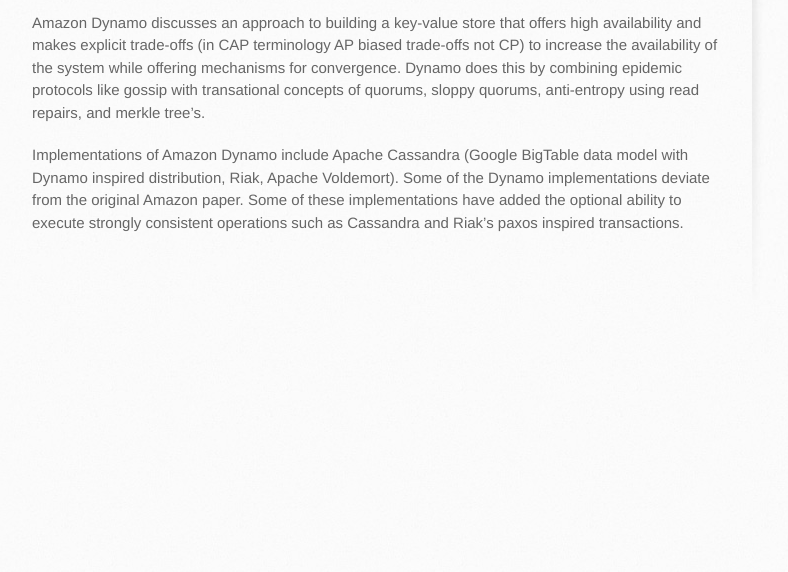
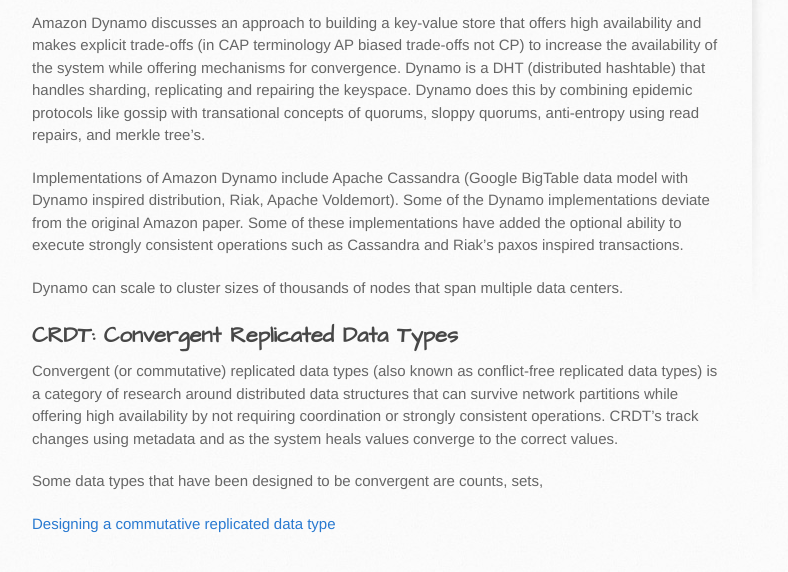
Before and after one commit to simongui/simongui.github.io, a Jekyll site: the page built from distributed-systems/eventual-consistency.md, in a window 1280 px wide, cut to the strip 436-1014 px from the top of the page. Shown: the top 572 px of the strip, without its empty margins (138-926 px from the left). Built offline with Jekyll 4.4.1, drawn with Linux system fonts in a browser that asks for light colours; before the commit the page ends 900 px from its top, so only the background shows below that.

Commit message:
no message

```diff
--- a/distributed-systems/eventual-consistency.md
+++ b/distributed-systems/eventual-consistency.md
@@ -9,6 +9,16 @@
 
 [Amazon Dynamo: Amazon’s Highly Available Key-value Store](http://www.allthingsdistributed.com/files/amazon-dynamo-sosp2007.pdf){:target="_blank"}
 
-Amazon Dynamo discusses an approach to building a key-value store that offers high availability and makes explicit trade-offs (in CAP terminology AP biased trade-offs not CP) to increase the availability of the system while offering mechanisms for convergence. Dynamo does this by combining epidemic protocols like gossip with transational concepts of quorums, sloppy quorums, anti-entropy using read repairs, and merkle tree's.
+Amazon Dynamo discusses an approach to building a key-value store that offers high availability and makes explicit trade-offs (in CAP terminology AP biased trade-offs not CP) to increase the availability of the system while offering mechanisms for convergence. Dynamo is a DHT (distributed hashtable) that handles sharding, replicating and repairing the keyspace. Dynamo does this by combining epidemic protocols like gossip with transational concepts of quorums, sloppy quorums, anti-entropy using read repairs, and merkle tree's.
 
 Implementations of Amazon Dynamo include Apache Cassandra (Google BigTable data model with Dynamo inspired distribution, Riak, Apache Voldemort). Some of the Dynamo implementations deviate from the original Amazon paper. Some of these implementations have added the optional ability to execute strongly consistent operations such as Cassandra and Riak's paxos inspired transactions.
+
+Dynamo can scale to cluster sizes of thousands of nodes that span multiple data centers.
+
+## CRDT: Convergent Replicated Data Types
+
+Convergent (or commutative) replicated data types (also known as conflict-free replicated data types) is a category of research around distributed data structures that can survive network partitions while offering high availability by not requiring coordination or strongly consistent operations. CRDT's track changes using metadata and as the system heals values converge to the correct values.
+
+Some data types that have been designed to be convergent are counts, sets,
+
+[Designing a commutative replicated data type](http://arxiv.org/pdf/0710.1784v1.pdf){:target="_blank"}
```
